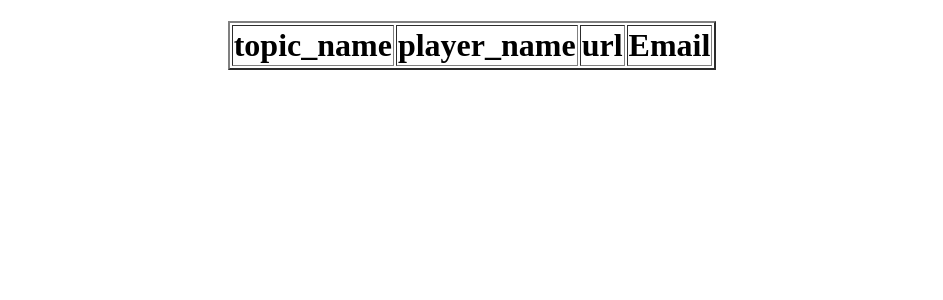
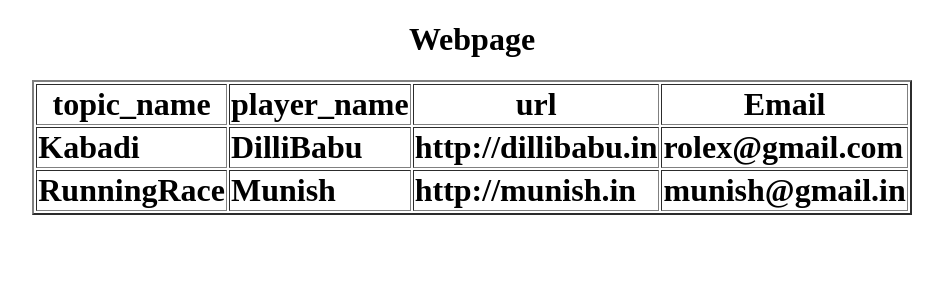
Before and after one commit to anaveen9498/crudoperation_database_creation_of_tables, a Django app: page /webtable/ in a window 1280 px wide. Shown: the top 300 px of the page, without its empty margins (168-1111 px from the left). Run offline with Django 4.2, Linux system fonts and the light colour scheme; data comes from the database, SQL or seed files in the repository; both versions use the stored data as it was after the commit; lists and menus that the app fills with data are empty.

Commit message:
first commit

```diff
--- a/app/views.py
+++ b/app/views.py
@@ -2,6 +2,7 @@ from django.shortcuts import render
 from app.models import *
 from django.db.models.functions import Length
 from django.db.models import Q
+from django.http import HttpResponse
 
 # Create your views here.
 def databasetable(request):
@@ -25,7 +26,7 @@ def webtable(request):
     LOW=Webpage.objects.filter(player_name__regex='[a-zA-Z]{7}')
     LOW=Webpage.objects.filter(Q(topic_name='vollyboll') & Q(player_name='Naveen'))
     LOW=Webpage.objects.filter(Q(topic_name='Hocky'))
-    #LOW=Webpage.objects.all()
+    LOW=Webpage.objects.all()
 
 
     d={'web':LOW}
@@ -44,3 +45,36 @@ def displaylocation(request):
 
     d={'name':LOLO}
     return render(request,'displaylocation.html',d)
+
+
+
+
+def display_update(request):
+    Webpage.objects.filter(player_name='DilliBabu').update(Email='rolex@gmail.com')
+    Webpage.objects.filter(player_name='Naveen').update(topic_name='Hocky')
+
+
+    TO=Topic.objects.get(topic_name='Kabadi')
+    TO.save()
+    T=Topic.objects.get(topic_name='Chess')
+    T.save()
+    Webpage.objects.update_or_create(player_name='Karthik',defaults={'topic_name':TO})
+    Webpage.objects.update_or_create(player_name='Karthik',defaults={'Email':'karthikarthikar@gmail.com'})
+    Webpage.objects.update_or_create(player_name='DSP',defaults={'topic_name':T,'url':'http://dspdsp.in','Email':'Devichar143@gmail.com'})[0]
+
+    d={'web':Webpage.objects.all()}
+
+    return render(request,'webtable.html',context=d)
+
+
+
+def display_delete(request):
+
+
+    Webpage.objects.filter(player_name='Naveen').delete()
+    Webpage.objects.filter(player_name__in=('Karthik','DSP')).delete()
+
+    d={'web':Webpage.objects.all()}
+
+
+    return render(request,'webtable.html',d)
--- a/project27/urls.py
+++ b/project27/urls.py
@@ -22,4 +22,6 @@ urlpatterns = [
     path('databasetable/',databasetable,name='databasetable'),
     path('webtable/',webtable,name='webtable'),
     path('displaylocation/',displaylocation,name='displaylocation'),
+    path('display_update/',display_update,name='display_update'),
+    path('display_delete/',display_delete,name='display_delete'),
 ]
--- a/templates/webtable.html
+++ b/templates/webtable.html
@@ -8,6 +8,7 @@
 </head>
 <body>
     <center>
+        <h1>Webpage</h1>
         <h1>
             <table border="2px">
                 <tr>
```
Also changed, not shown: db.sqlite3.
